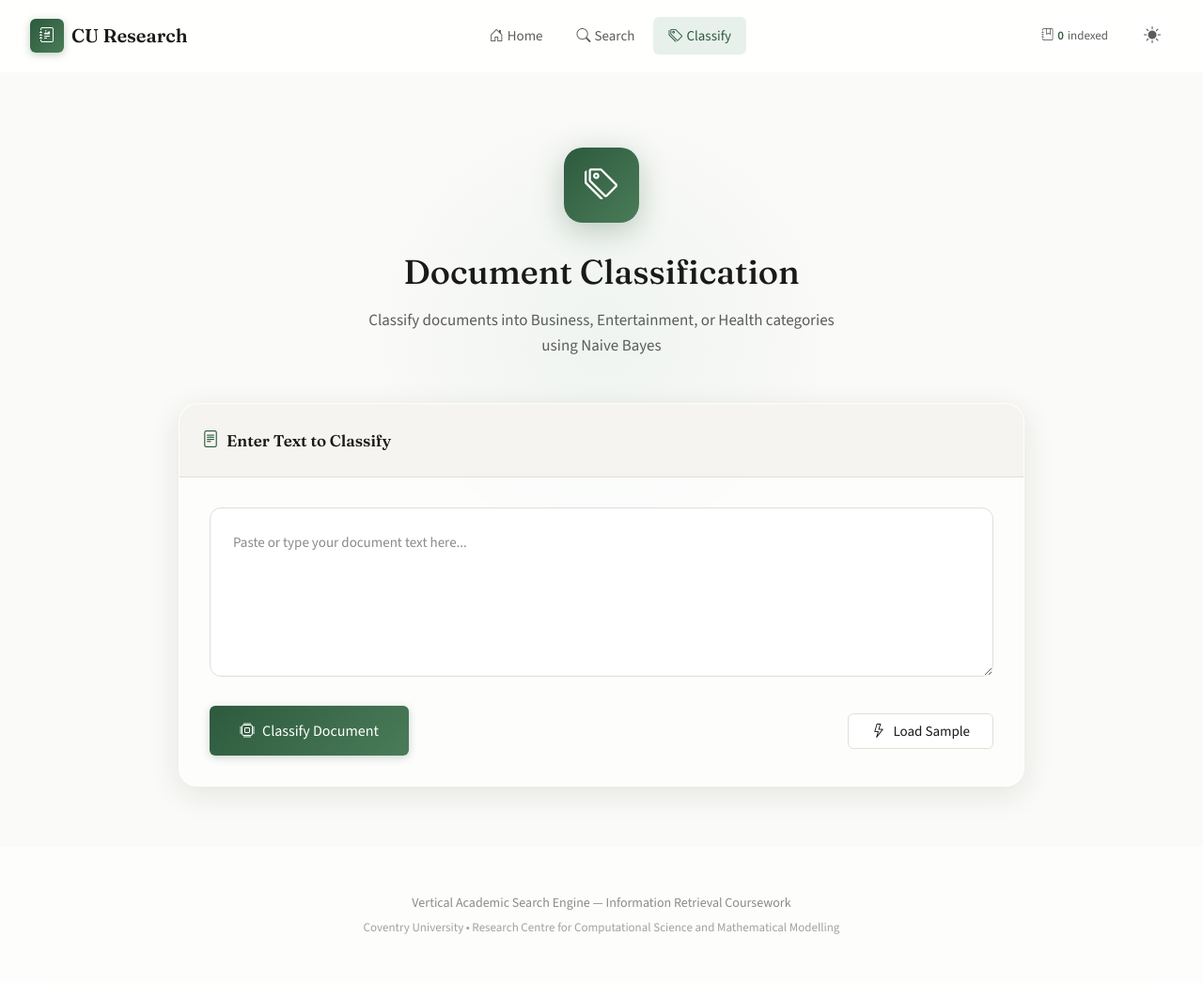
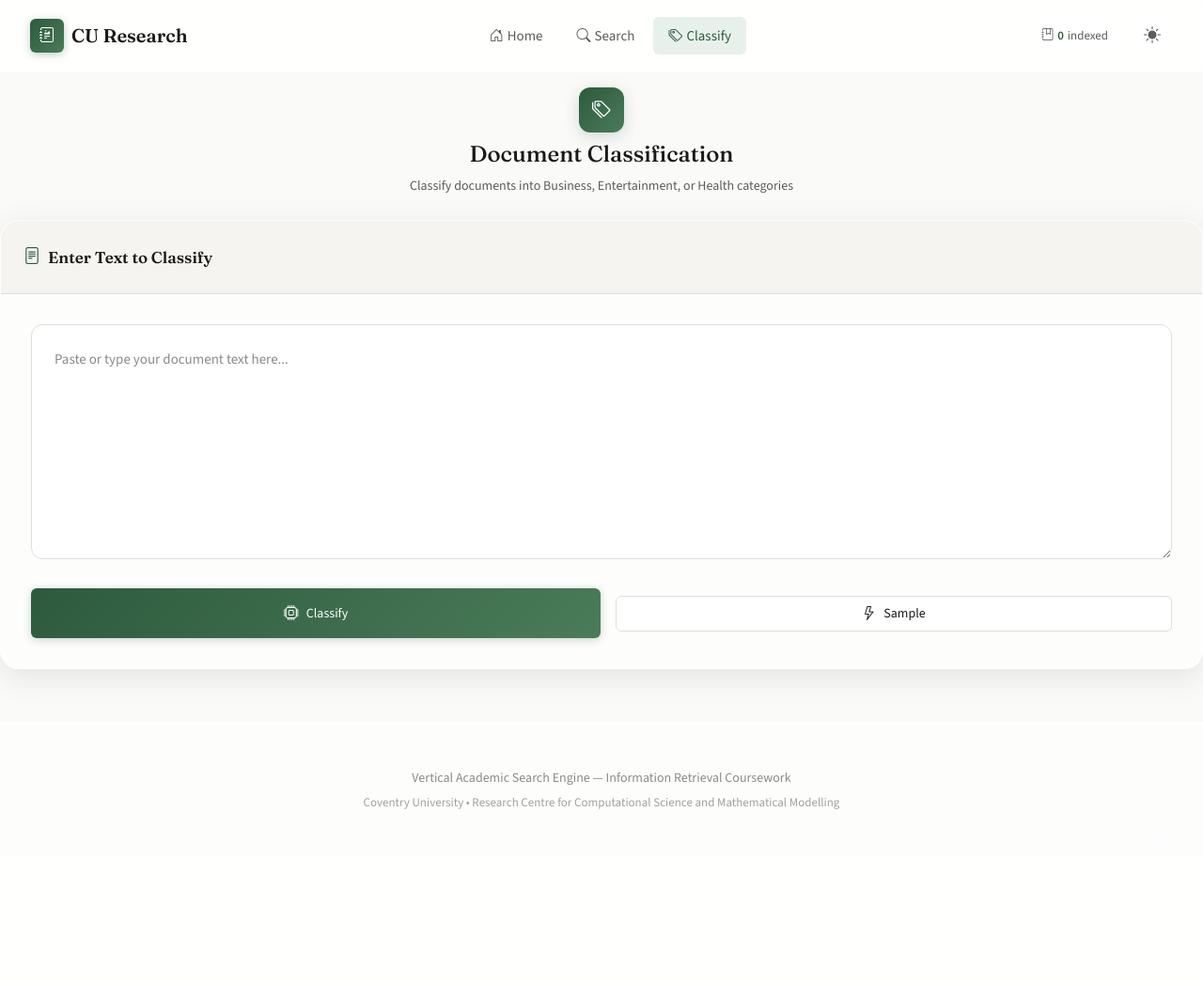
Before and after one commit to bpdyl/CU-Search-Engine, a Flask app: page /classify in a window 1280 px wide. Shown: the whole page at 94% size. After the commit the page ends 861 px from the top, so only its background shows below. Run offline with Flask 3, Linux system fonts and the light colour scheme.

Commit message:
enhancement of classify page layout and styling

```diff
--- a/crawler/spider.py
+++ b/crawler/spider.py
@@ -91,8 +91,6 @@ class PUREPortalCrawler:
 
         # Anti-detection settings
         chrome_options.add_argument('--disable-blink-features=AutomationControlled')
-        chrome_options.add_experimental_option('excludeSwitches', ['enable-automation'])
-        chrome_options.add_experimental_option('useAutomationExtension', False)
         chrome_options.add_argument('--disable-images')
 
 
@@ -100,6 +98,9 @@ class PUREPortalCrawler:
         chrome_options.add_argument('--disable-gpu')
         chrome_options.add_argument('--no-sandbox')
         chrome_options.add_argument('--disable-dev-shm-usage')
+
+        chrome_options.add_experimental_option('excludeSwitches', ['enable-automation'])
+        chrome_options.add_experimental_option('useAutomationExtension', False)
 
 
         try:
--- a/data/crawl_schedule.json
+++ b/data/crawl_schedule.json
@@ -3,5 +3,5 @@
   "interval_days": 2.0,
   "next_crawl": "2026-01-26T15:39:41.551755",
   "enabled": true,
-  "last_updated": "2026-01-26T11:52:23.398452"
+  "last_updated": "2026-01-27T20:31:16.138098"
 }
--- a/templates/classify.html
+++ b/templates/classify.html
@@ -5,59 +5,99 @@
 {% block extra_css %}
 <style>
     .classify-page {
-        max-width: 900px;
+        max-width: 1400px;
         margin: 0 auto;
+        display: flex;
+        flex-direction: column;
     }
 
-    /* Page Header with Glow */
+    /* Compact Page Header */
     .page-header {
         text-align: center;
-        padding: var(--space-2xl) 0;
+        padding: var(--space-md) 0 var(--space-lg);
         position: relative;
+        /* margin-bottom: var(--space-md); */
     }
+    .main-content { flex: 1; max-width: 1280px; width: 100%; margin: 0 auto; padding: var(--space-x); }
 
     .page-header::before {
-        content: '';
-        position: absolute;
-        top: 0;
-        left: 50%;
-        transform: translateX(-50%);
-        width: 500px;
-        height: 500px;
-        background: radial-gradient(circle, var(--color-brand-light) 0%, transparent 70%);
-        pointer-events: none;
-        opacity: 0.6;
-        z-index: -1;
+        display: none;
     }
 
     .page-icon {
-        width: 80px;
-        height: 80px;
+        width: 48px;
+        height: 48px;
         background: linear-gradient(135deg, var(--color-brand-primary), var(--color-brand-secondary));
-        border-radius: var(--radius-lg);
+        border-radius: var(--radius-md);
         display: flex;
         align-items: center;
         justify-content: center;
-        margin: 0 auto var(--space-lg);
-        font-size: 2.25rem;
+        margin: 0 auto var(--space-xs);
+        font-size: 1.25rem;
         color: white;
-        box-shadow: 0 8px 32px rgba(45, 90, 61, 0.3);
+        box-shadow: 0 4px 16px rgba(45, 90, 61, 0.2);
     }
 
     .page-header h1 {
         font-family: var(--font-display);
-        font-size: 2.25rem;
+        font-size: 1.5rem;
         font-weight: 500;
         color: var(--color-text-primary);
-        margin: 0 0 var(--space-sm);
+        margin: 0 0 var(--space-xs);
     }
 
     .page-header p {
         color: var(--color-text-secondary);
-        font-size: 1.0625rem;
+        font-size: 0.875rem;
         margin: 0;
         max-width: 500px;
         margin: 0 auto;
+    }
+
+    /* Two-Column Layout Container - Dynamic based on results */
+    .classify-container {
+        display: grid;
+        grid-template-columns: 1fr;
+        gap: var(--space-lg);
+        align-items: start;
+    }
+
+    /* When result exists, activate two-column layout */
+    .classify-container:has(.result-card) {
+        grid-template-columns: 1fr 1fr;
+        gap: var(--space-xl);
+    }
+
+    .form-column {
+        display: flex;
+        flex-direction: column;
+    }
+
+    .results-column {
+        display: flex;
+        flex-direction: column;
+        gap: var(--space-lg);
+    }
+
+    /* Sticky form only in two-column layout */
+    .classify-container:has(.result-card) .form-column .classify-card {
+        position: sticky;
+        top: var(--space-lg);
+    }
+
+    @media (max-width: 1024px) {
+        .classify-container,
+        .classify-container:has(.result-card) {
+            grid-template-columns: 1fr;
+        }
+
+        .form-column .classify-card {
+            position: static;
+        }
+    }
+
+    .hidden-result {
+        display: none;
     }
 
     /* Glass Cards */
@@ -101,7 +141,7 @@
     /* Textarea */
     .classify-textarea {
         width: 100%;
-        min-height: 180px;
+        min-height: 250px;
         padding: var(--space-lg);
         font-family: var(--font-body);
         font-size: 0.9375rem;
@@ -133,6 +173,25 @@
         gap: var(--space-md);
     }
 
+    .classify-actions button {
+        flex: 1;
+        min-width: 100px;
+    }
+
+    .classify-actions button span {
+        font-size: 0.875rem;
+    }
+
+    @media (max-width: 640px) {
+        .classify-actions {
+            flex-direction: column;
+        }
+
+        .classify-actions button {
+            width: 100%;
+        }
+    }
+
     /* Result Card Animation */
     .result-card {
         animation: slideUp 0.5s ease-out;
@@ -342,9 +403,13 @@
             <i class="bi bi-tags"></i>
         </div>
         <h1>Document Classification</h1>
-        <p>Classify documents into Business, Entertainment, or Health categories using Naive Bayes</p>
+        <p>Classify documents into Business, Entertainment, or Health categories</p>
     </header>
 
+    <!-- Two-Column Layout -->
+    <div class="classify-container">
+        <!-- Left Column: Form -->
+        <div class="form-column">
             <!-- Classification Form -->
             <div class="classify-card">
                 <div class="card-header">
@@ -359,17 +424,20 @@
                         <div class="classify-actions">
                             <button type="submit" class="btn btn-primary btn-lg">
                                 <i class="bi bi-cpu"></i>
-                        <span>Classify Document</span>
+                                <span>Classify</span>
                             </button>
                             <button type="button" class="btn btn-secondary" onclick="loadSampleText()">
                                 <i class="bi bi-lightning"></i>
-                        <span>Load Sample</span>
+                                <span>Sample</span>
                             </button>
                         </div>
                     </form>
                 </div>
             </div>
+        </div>
 
+        <!-- Right Column: Results & Model Info -->
+        <div class="results-column">
             <!-- Classification Result -->
             {% if result %}
             <div class="classify-card result-card">
```
Also changed, not shown: other parts of templates/classify.html (+16 -12 lines). Lines whose indentation alone changed are shown as unchanged.
